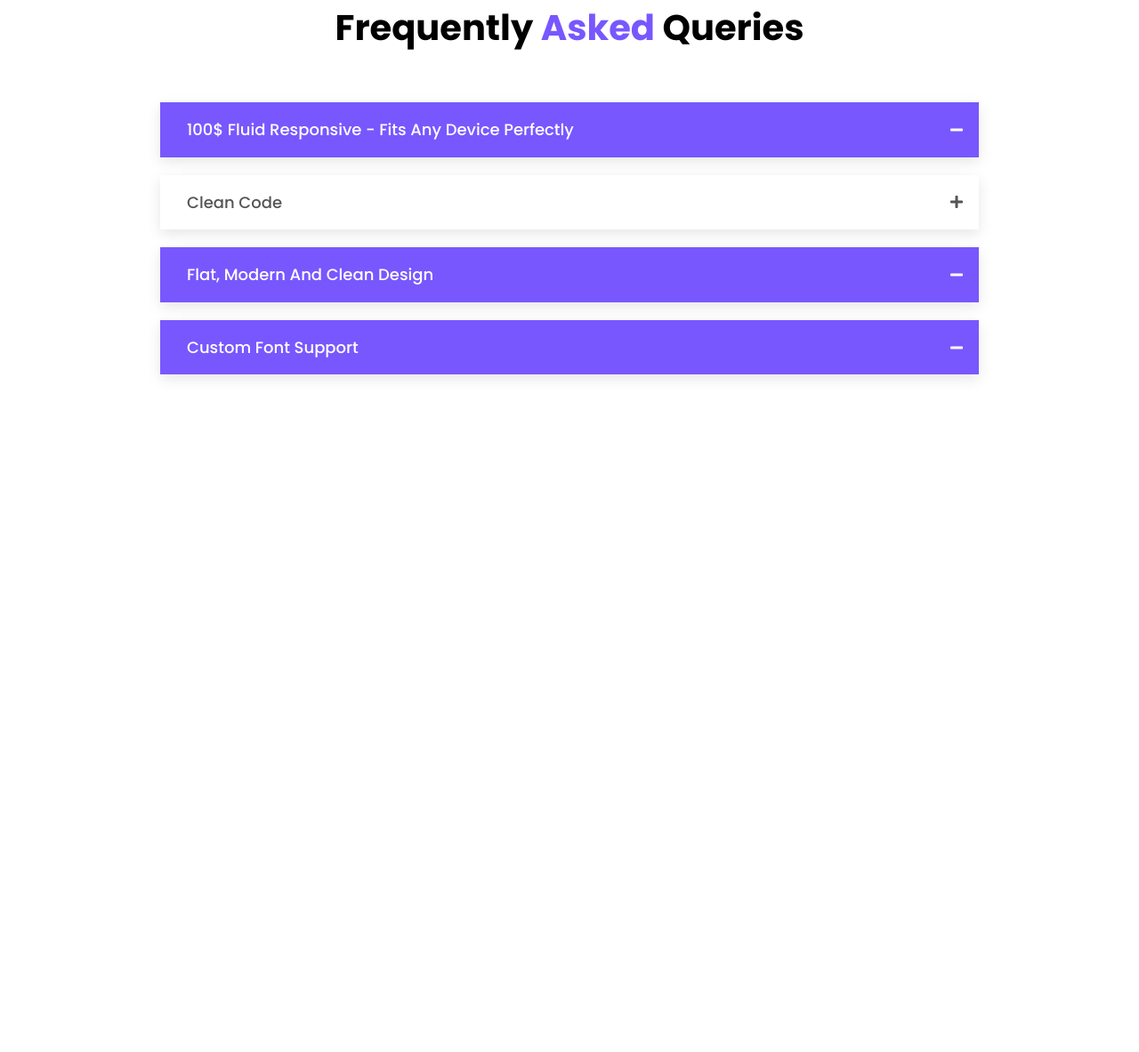
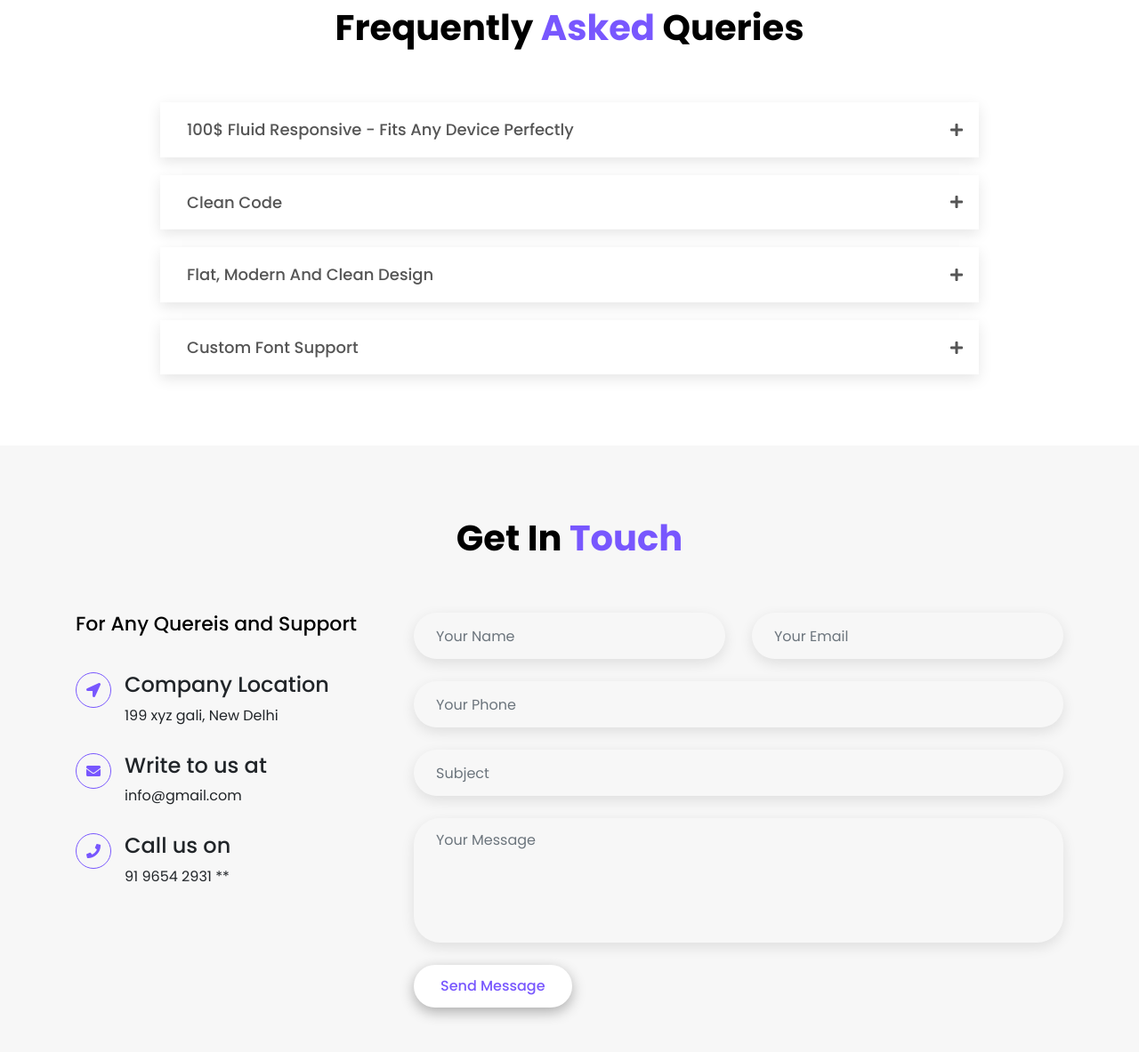
Before and after one commit to volosevych/Bootstrap-Landing-Page, a plain HTML site: page index.html in a window 1280 px wide. Shown: the part 6699-7882 px from the top of the page at 89% size. Before the commit the page ends 7200 px from the top, so only its background shows below. Drawn offline with Linux system fonts and the light colour scheme.

Commit message:
adding new Get In Touch Section

```diff
--- a/css/style.css
+++ b/css/style.css
@@ -840,7 +840,7 @@ ul {
 
 .faq .accordion-header {
     box-shadow: var(--shadow-black-100);
-    padding: 20px 30px;
+    padding: 20px 30px 20px 30px;
 
     transition: all 0.5s ease;
     cursor: pointer;
@@ -877,6 +877,7 @@ ul {
 
 .faq .accordion-header:not(.collapsed) {
     background-color: var(--main-color);
+    box-shadow: none;
 }
 
 .faq .accordion-header h3 {
@@ -904,3 +905,78 @@ ul {
     line-height: 26px;
     margin: 0;
 }
+
+/* ========== Contact Section ============ */
+.contact {
+    background-color: var(--black-100);
+}
+
+.contact-info h3{
+    font-size: 22px;
+    color: var(--black-900);
+    font-weight: 500;
+    margin: 0 0 40px;
+}
+
+.contact-info-item {
+    position: relative;
+    padding-left: 55px;
+    margin-bottom: 30px;
+}
+
+.contact-info-item i{
+    position: absolute;
+    height: 40px;
+    width: 40px;
+    left: 0;
+    top: 0;
+    border-radius: 50%;
+    font-size: 16px;
+    color: var(--main-color);
+    border: 1px solid var(--main-color);
+
+    text-align: center;
+    line-height: 38px;
+}
+
+.contact-form-item h4 {
+    font-size: 18px;
+    font-weight: 400;
+    margin: 0 0 10px;
+    color: var(--black-900);
+}
+
+.contact-form-item p {
+    font-size: 16px;
+    font-weight: 400;
+    margin: 0;
+    line-height: 26px;
+    color: var(--black-400);
+}
+
+.contact-form .form-group {
+    margin-bottom: 25px;
+}
+
+.contact-form .form-control {
+    height: 52px;
+    border: 1px solid transparent;
+    box-shadow: var(--shadow-black-100);
+    border-radius: 30px;
+    padding: 0px 24px;
+
+    color: var(--black-900);
+    background-color: var(--black-000);
+
+    transition: all 0.5s ease;
+}
+
+.contact-form textarea.form-control {
+    height: 140px;
+    padding-top: 12px;
+    resize: none;
+}
+
+.contact-form .form-control:focus {
+    border-color: var(--main-color);
+}
--- a/index.html
+++ b/index.html
@@ -643,7 +643,7 @@
                 <div class="col-md-10">
                     <div id="accordion">
                         <div class="accordion-item">
-                            <div class="accordion-header" data-toggle="collapse" data-target="#collapse-01">
+                            <div class="accordion-header collapsed" data-toggle="collapse" data-target="#collapse-01">
                                 <h3>100$ fluid Responsive - Fits any device perfectly</h3>
                             </div>
                             <div class="collapse" id="collapse-01" data-parent="#accordion">
@@ -665,7 +665,7 @@
                         </div>
 
                         <div class="accordion-item">
-                            <div class="accordion-header" data-toggle="collapse" data-target="#collapse-03">
+                            <div class="accordion-header collapsed" data-toggle="collapse" data-target="#collapse-03">
                                 <h3>flat, modern and clean design</h3>
                             </div>
                             <div class="collapse" id="collapse-03" data-parent="#accordion">
@@ -676,7 +676,7 @@
                         </div>
 
                         <div class="accordion-item">
-                            <div class="accordion-header" data-toggle="collapse" data-target="#collapse-04">
+                            <div class="accordion-header collapsed" data-toggle="collapse" data-target="#collapse-04">
                                 <h3>custom font support</h3>
                             </div>
                             <div class="collapse" id="collapse-04" data-parent="#accordion">
@@ -691,6 +691,96 @@
         </div>
     </section>
     <!-- ===== Faq Section End ===== -->
+
+    <!-- ===== Contact Section Start ===== -->
+    <section class="contact section-padding">
+        <div class="container">
+            <div class="row justify-content-center">
+                <div class="col-md-8">
+                    <div class="section-title">
+                        <h2>get in <span>Touch</span></h2>
+                    </div>
+                </div>
+            </div>
+
+            <div class="row">
+                <div class="col-md-4">
+                    <div class="contact-info">
+                        <h3>For Any Quereis and Support</h3>
+                        <div class="contact-info-item">
+                            <i class="fas fa-location-arrow"></i>
+                            <h4>Company Location</h4>
+                            <p>199 xyz gali, New Delhi</p>
+                        </div>
+
+                        <div class="contact-info-item">
+                            <i class="fas fa-envelope"></i>
+                            <h4>Write to us at</h4>
+                            <p>info@gmail.com</p>
+                        </div>
+
+                        <div class="contact-info-item">
+                            <i class="fas fa-phone"></i>
+                            <h4>Call us on</h4>
+                            <p>91 9654 2931 **</p>
+                        </div>
+                    </div>
+                </div>
+
+                <div class="col-md-8">
+                    <div class="contact-form">
+                        <form>
+                            <div class="row">
+                                <div class="col-md-6">
+                                    <div class="form-group">
+                                        <input type="text" placeholder="Your Name" class="form-control">
+                                    </div>
+                                </div>
+
+                                <div class="col-md-6">
+                                    <div class="form-group">
+                                        <input type="text" placeholder="Your Email" class="form-control">
+                                    </div>
+                                </div>
+                            </div>
+
+                            <div class="row">
+                                <div class="col-md-12">
+                                    <div class="form-group">
+                                       <input type="text" placeholder="Your Phone" class="form-control">
+                                    </div>
+                                </div>
+                            </div>
+
+                            <div class="row">
+                                <div class="col-md-12">
+                                    <div class="form-group">
+                                       <input type="text" placeholder="Subject" class="form-control">
+                                    </div>
+                                </div>
+                            </div>
+
+                            <div class="row">
+                                <div class="col-md-12">
+                                    <div class="form-group">
+                                       <textarea placeholder="Your Message" class="form-control"></textarea>
+                                    </div>
+                                </div>
+                            </div>
+
+                            <div class="row">
+                                <div class="col-md-12">
+                                        <button type="submit" class="btn btn-2">Send Message</button>
+                                </div>
+                            </div>
+                        </form>
+                    </div>
+                </div>
+            </div>
+        </div>
+    </section>
+    <!-- ===== Contact Section End ===== -->
+
 
 
 
```
